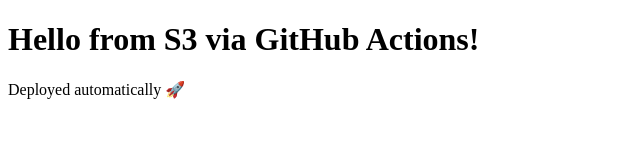
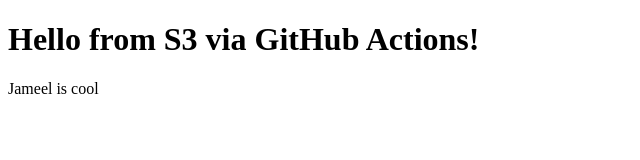
Before and after one commit to jameel-cmd/s3-deploy-site, a plain HTML site: page index.html in a window 1280 px wide. Shown: the whole page, without its empty margins (0-640 px from the left). Drawn offline with Linux system fonts and the light colour scheme.

Commit message:
Update index.html

```diff
--- a/index.html
+++ b/index.html
@@ -3,6 +3,6 @@
   <head><title>My S3 CI/CD Lab</title></head>
   <body>
     <h1>Hello from S3 via GitHub Actions!</h1>
-    <p>Deployed automatically 🚀</p>
+    <p>Jameel is cool</p>
   </body>
 </html>
```
